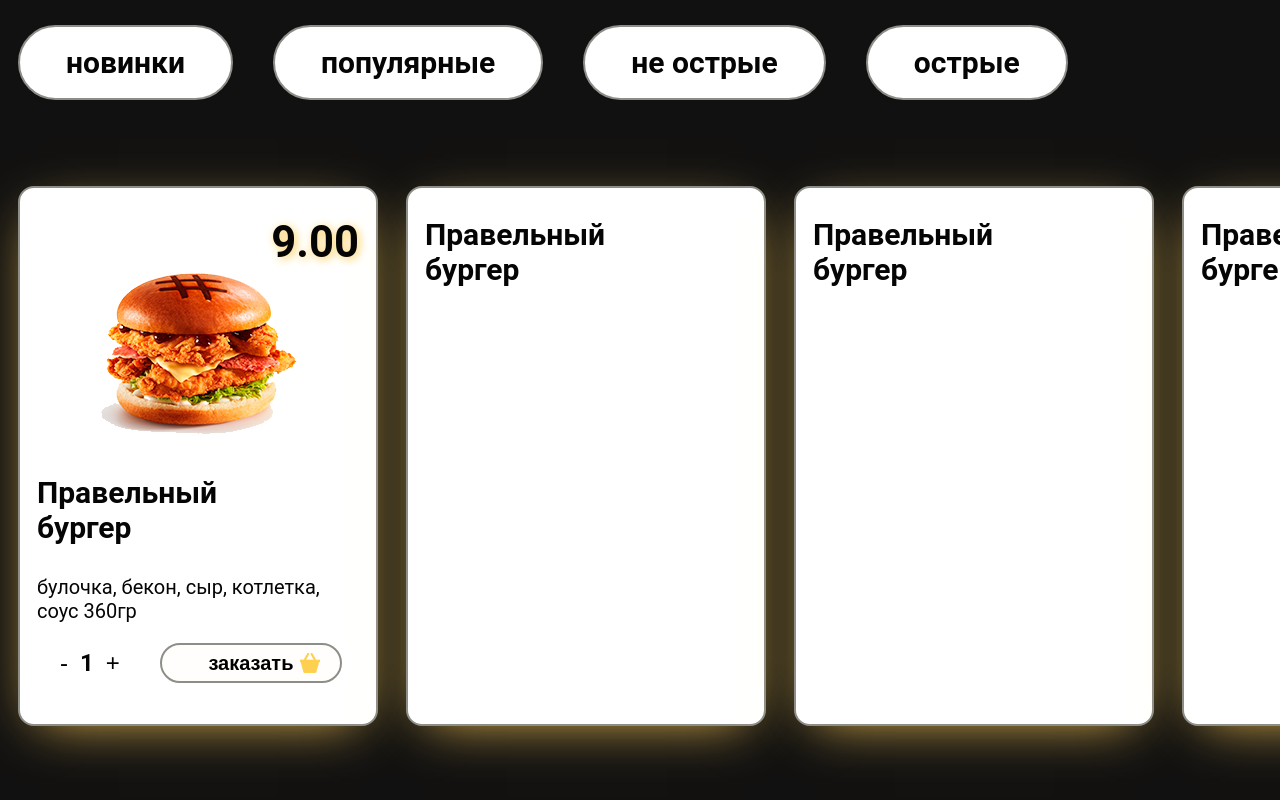
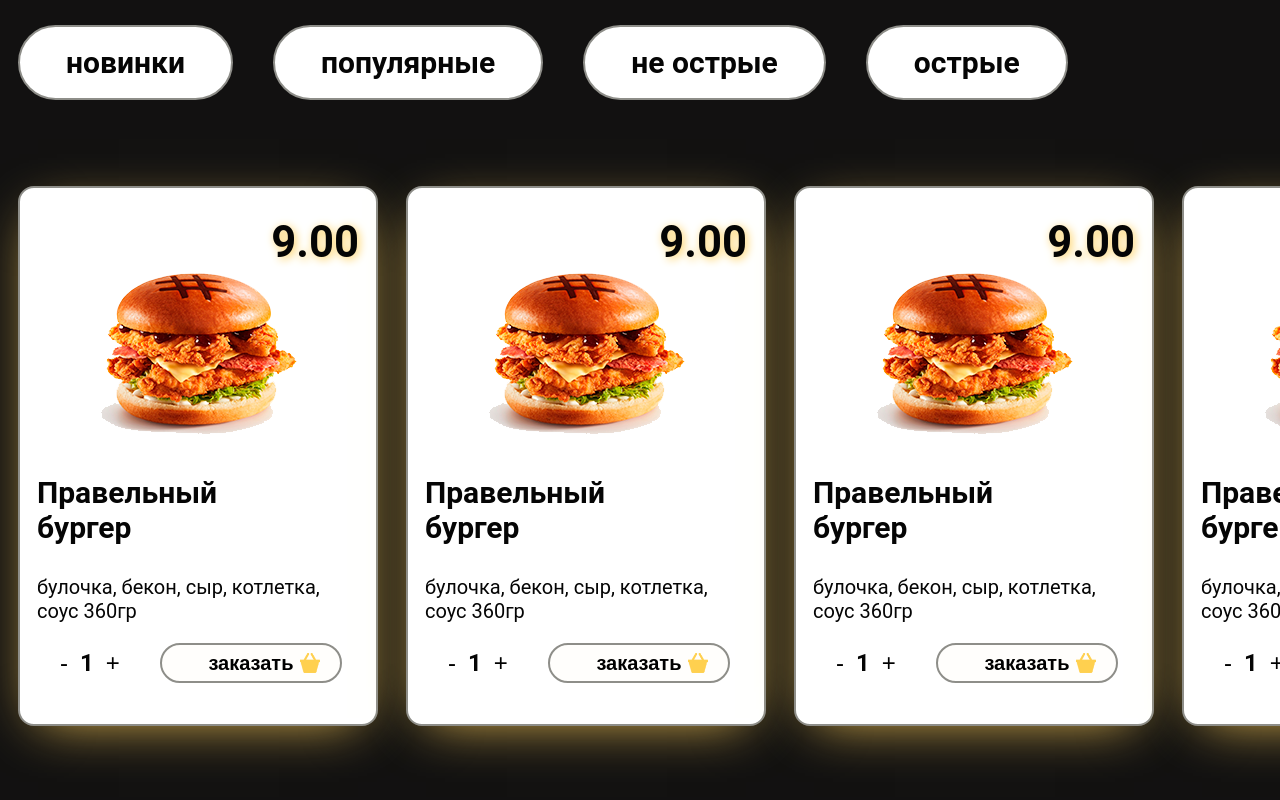
Before and after one commit to jakemidway/burger, a plain HTML site: page index.html in a window 1280 px wide. Shown: the part 1334-2134 px from the top of the page. Drawn offline with Linux system fonts and the light colour scheme.

Commit message:
пытаюсь адаптировать шрифт

```diff
--- a/index.html
+++ b/index.html
@@ -2,6 +2,7 @@
 <html lang="en">
 <head>
 	<meta charset="UTF-8">
+	<meta name="viewport" content="width=device-width, initial-scale=1">
 	<title>BURGER*CHILLI</title>
 	<link rel="stylesheet" href="style/style.css">
 </head>
@@ -83,12 +84,46 @@
 							</div>
 							<button class="buy">заказать<img class="basket-button" src="img/basket.png"></button>
 						</div>
+					</div>
+					<div class="card">
+						<div class="price">9.00</div>
+						<img class="mini-burger" src="img/mini-burger.png" alt="burger">
+						<h3>Правельный<br>бургер</h3>
+						<p>булочка, бекон, сыр, котлетка, соус 360гр</p>
+						<div class="card-buttons">
+							<div class="amount">
+								<button class="minus">-</button>
+									1
+								<button class="plus">+</button>
+							</div>
+							<button class="buy">заказать<img class="basket-button" src="img/basket.png"></button>
+						</div>
 					</div><div class="card">
+						<div class="price">9.00</div>
+						<img class="mini-burger" src="img/mini-burger.png" alt="burger">
 						<h3>Правельный<br>бургер</h3>
+						<p>булочка, бекон, сыр, котлетка, соус 360гр</p>
+						<div class="card-buttons">
+							<div class="amount">
+								<button class="minus">-</button>
+									1
+								<button class="plus">+</button>
+							</div>
+							<button class="buy">заказать<img class="basket-button" src="img/basket.png"></button>
+						</div>
 					</div><div class="card">
+						<div class="price">9.00</div>
+						<img class="mini-burger" src="img/mini-burger.png" alt="burger">
 						<h3>Правельный<br>бургер</h3>
-					</div><div class="card">
-						<h3>Правельный<br>бургер</h3>
+						<p>булочка, бекон, сыр, котлетка, соус 360гр</p>
+						<div class="card-buttons">
+							<div class="amount">
+								<button class="minus">-</button>
+									1
+								<button class="plus">+</button>
+							</div>
+							<button class="buy">заказать<img class="basket-button" src="img/basket.png"></button>
+						</div>
 					</div>
 				</div>
 			</section>
```
